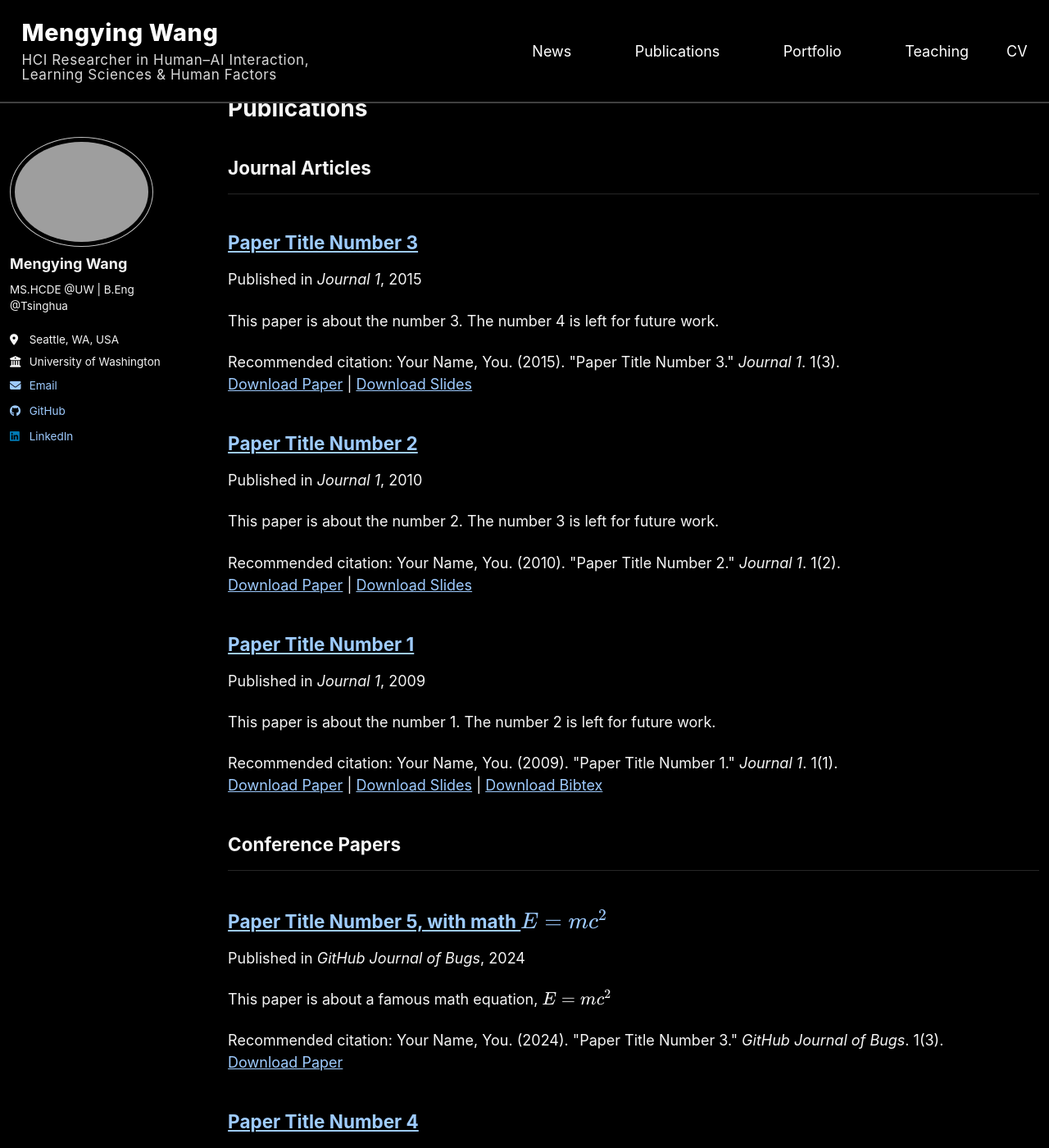
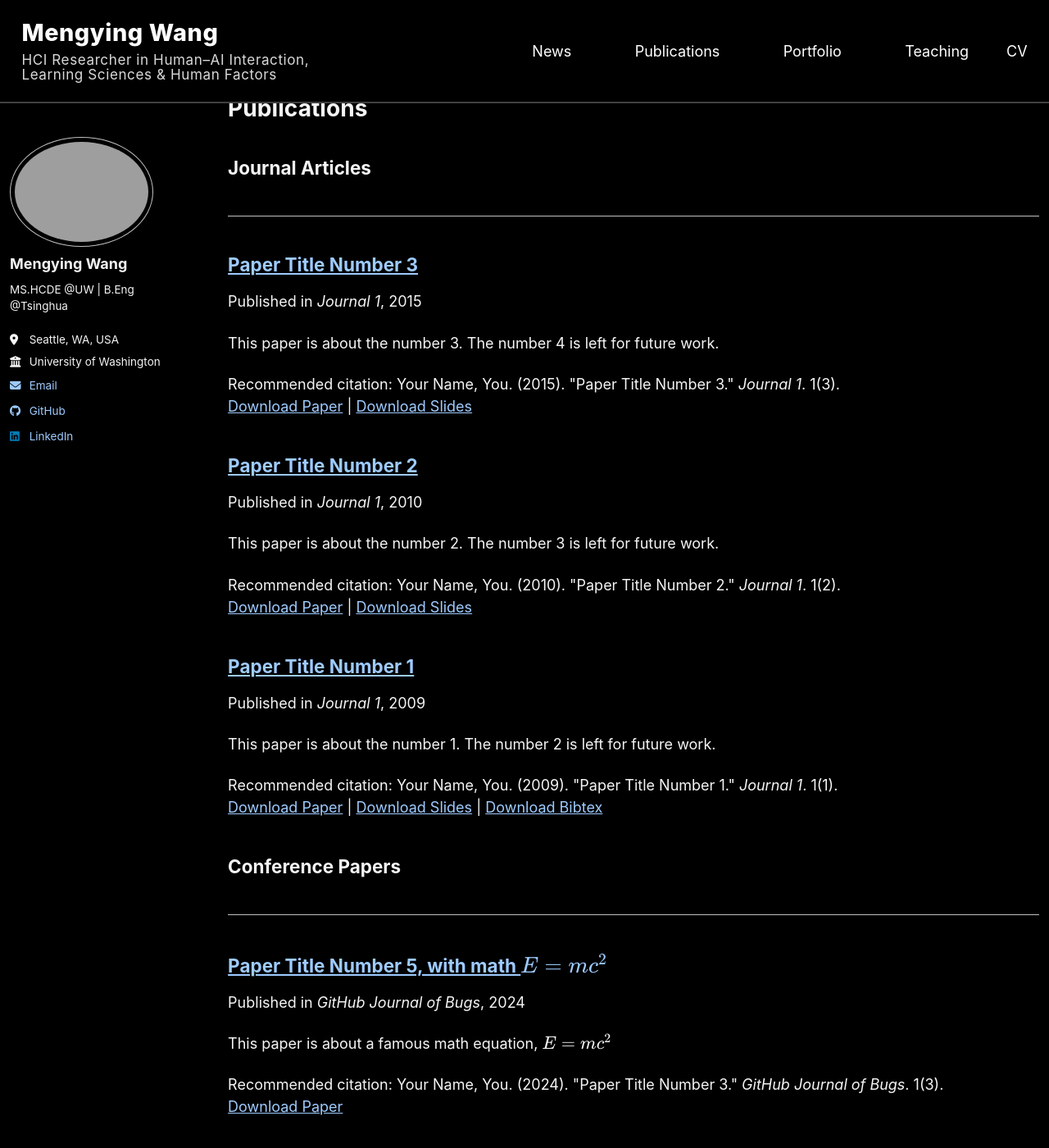
Before and after one commit to mengyingWWW/mengyingWWW.github.io, a Jekyll site: the page built from _pages/publications.html, in a window 1280 px wide and 1400 px high. Shown: the whole window at 82% size. Built offline with Jekyll 4.4.1, drawn with Linux system fonts in a browser that asks for light colours; a script bundle is joined from its source files by our own code; library files that are not in the unit come from our copies.

Commit message:
Update main.scss

```diff
--- a/assets/css/main.scss
+++ b/assets/css/main.scss
@@ -437,3 +437,14 @@ nav#site-nav.greedy-nav .hidden-links:after {
 .landing-right a:visited {
   color: #ffffff !important;
 }
+
+/* =========================================================
+   UNIFY HR STYLE (match masthead divider)
+   ========================================================= */
+hr {
+  border: none;
+  height: 1px;
+  background-color: var(--global-border-color);
+  opacity: 1;
+  margin: 2.5rem 0;
+}
```
